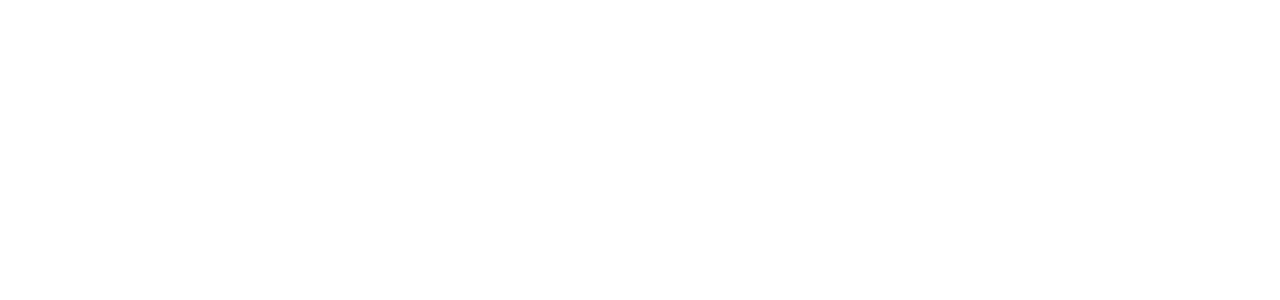
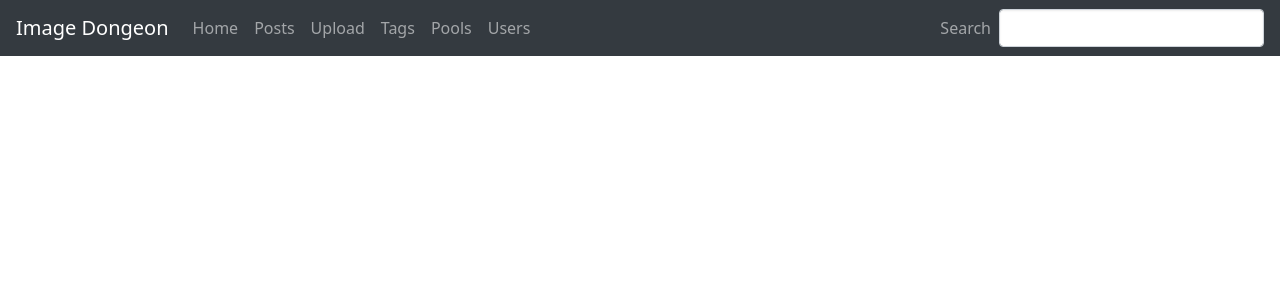
Before and after one commit to Cu64/ImageDongeon, a Flask app: page /posts/1 in a window 1280 px wide. Before the commit the part shown is empty. Shown: the top 300 px of the page. Run offline with Flask 2, Linux system fonts and the light colour scheme; some libraries are stand-ins or nearby versions.

Commit message:
Navbar update.

```diff
--- a/templates/navbar.html.jinja
+++ b/templates/navbar.html.jinja
@@ -1,2 +1,33 @@
-<div>
-</div>
+<nav class="pl-3 pr-3 navbar navbar-expand-lg navbar-dark bg-dark">
+    <a class="navbar-brand" href="#">Image Dongeon</a>
+    <button class="navbar-toggler" type="button" data-toggle="collapse" data-target="#navbarSupportedContent" aria-controls="navbarSupportedContent" aria-expanded="false" aria-label="Toggle navigation">
+        <span class="navbar-toggler-icon"></span>
+    </button>
+
+    <div class="collapse navbar-collapse" id="navbarSupportedContent">
+        <ul class="navbar-nav mr-auto">
+            <li class="nav-item">
+                <a class="nav-link" href="#">Home</a>
+            </li>
+            <li class="nav-item active">
+                <a class="nav-link" href="#">Posts<span class="sr-only"></span></a>
+            </li>
+            <li class="nav-item">
+                <a class="nav-link" href="#">Upload</a>
+            </li>
+            <li class="nav-item">
+                <a class="nav-link" href="#">Tags</a>
+            </li>
+            <li class="nav-item">
+                <a class="nav-link" href="#">Pools</a>
+            </li>
+            <li class="nav-item">
+                <a class="nav-link" href="#">Users</a>
+            </li>
+        </ul>
+        <span class="navbar-text pr-2">Search</span>
+        <form class="form-inline my-2 my-lg-0">
+            <input class="form-control mr-sm-2" type="search">
+        </form>
+    </div>
+</nav>
```
